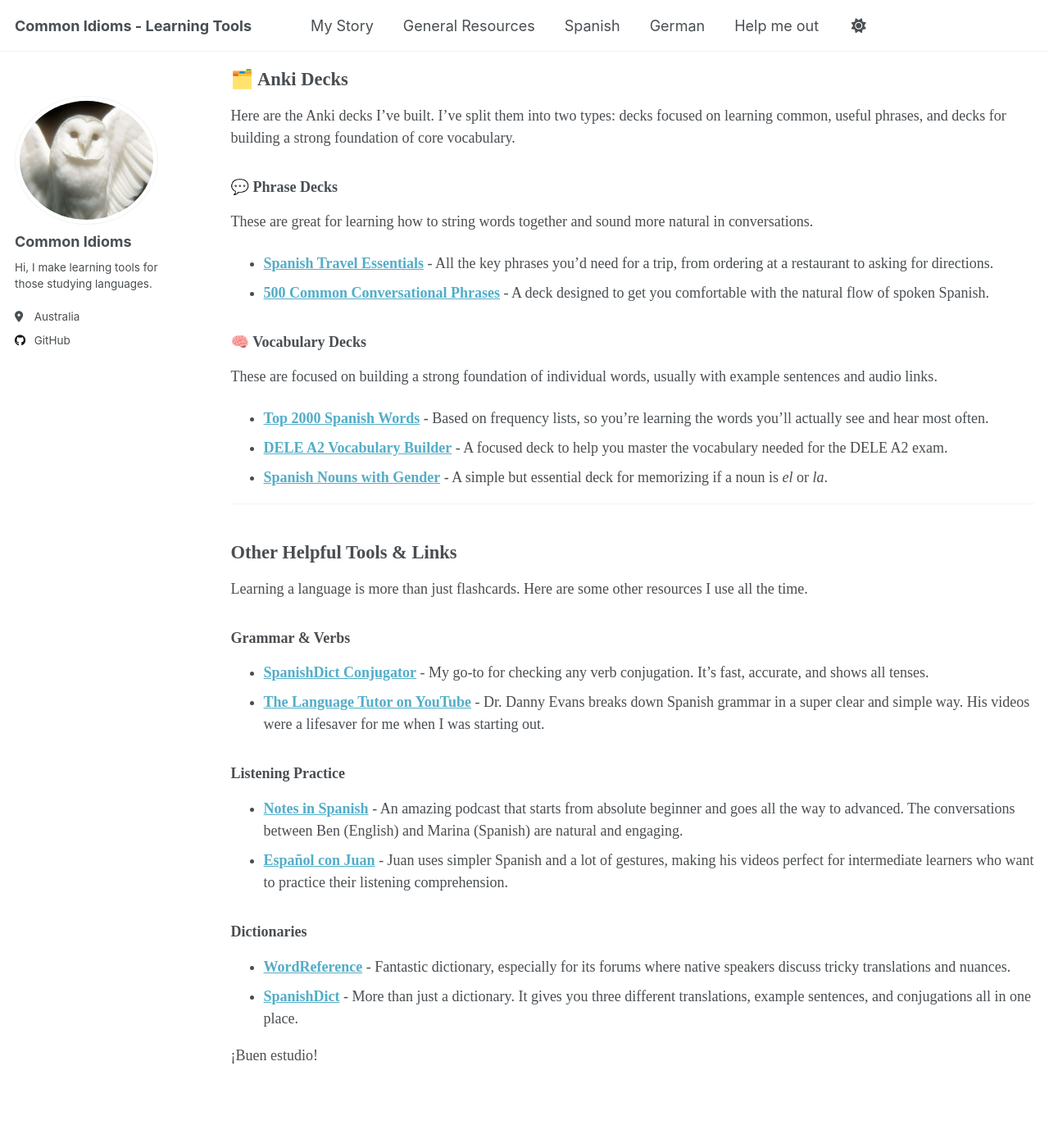
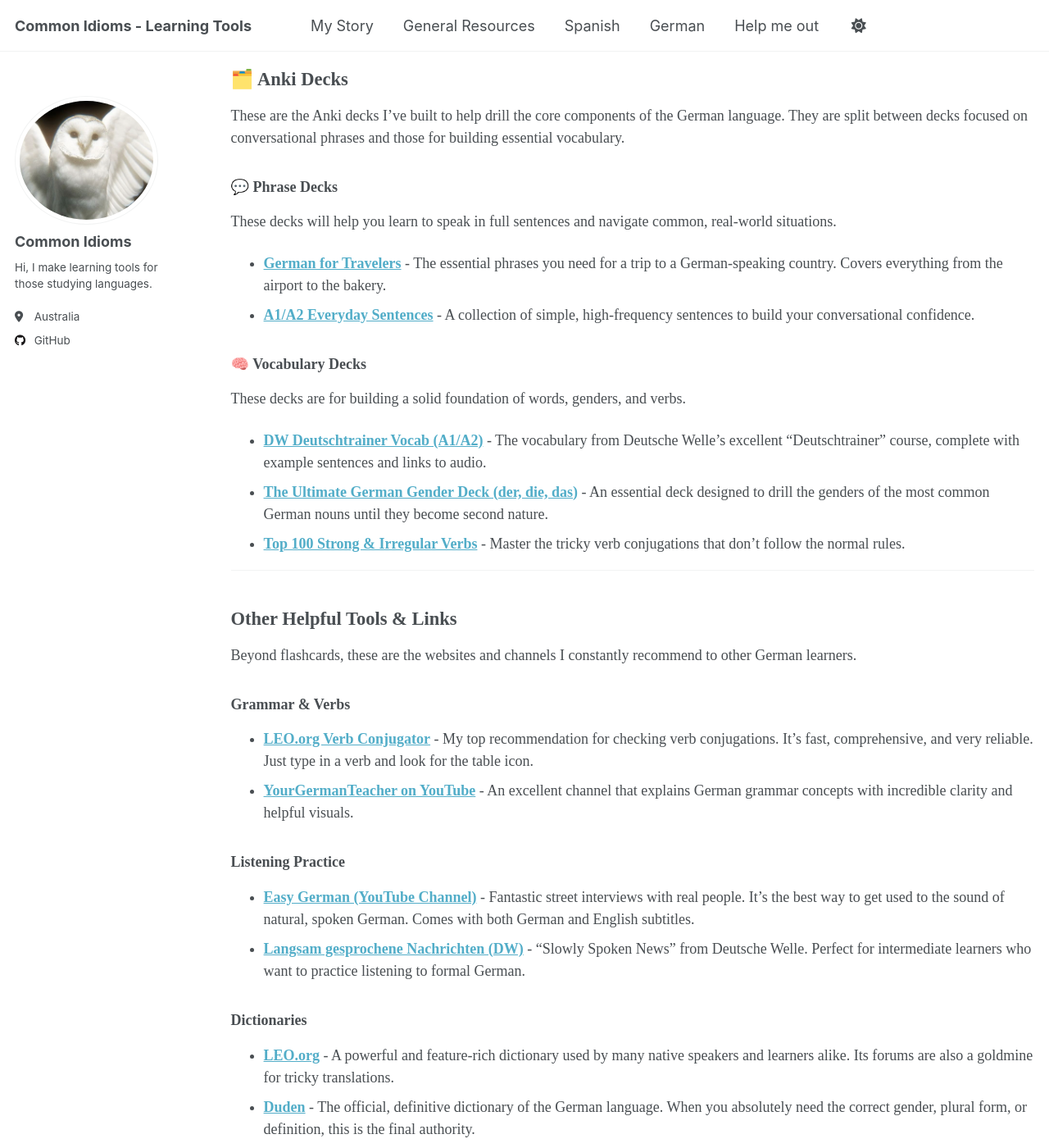
Before and after one commit to common-idioms/common-idioms.github.io, a Jekyll site: the page built from _pages/german.md, in a window 1280 px wide and 1400 px high, scrolled down 284 px. Shown: the whole window at 82% size. Built offline with Jekyll 4.4.1, drawn with Linux system fonts in a browser that asks for light colours; some web fonts are replaced; a script that is not in the unit is left out; some of the changed text lies outside the part shown.

Commit message:
Update german.md

```diff
--- a/_pages/german.md
+++ b/_pages/german.md
@@ -8,52 +8,52 @@ redirect_from:
 ---
 
 {% include base_path %}
-# Spanish Resources 🇪🇸
+# German Resources 🇩🇪
 
-Hey everyone, here's everything I've put together for Spanish. This page has the Anki decks I've created, plus a list of other tools and websites I've found genuinely useful in my own studies.
+Willkommen! Here is my collection of resources for learning German. German grammar can be a challenge, so I've focused on creating and finding tools that tackle the tough parts—like noun genders and verb conjugations—in a clear way.
 
-I hope this helps you on your path to fluency!
+I hope these help make your learning journey a bit smoother.
 
 ***
 
 ## 🗂️ Anki Decks
 
-Here are the Anki decks I've built. I've split them into two types: decks focused on learning common, useful phrases, and decks for building a strong foundation of core vocabulary.
+These are the Anki decks I've built to help drill the core components of the German language. They are split between decks focused on conversational phrases and those for building essential vocabulary.
 
 ### 💬 Phrase Decks
 
-These are great for learning how to string words together and sound more natural in conversations.
+These decks will help you learn to speak in full sentences and navigate common, real-world situations.
 
-*   **[Spanish Travel Essentials](link-to-spanish-travel-deck.apkg)** - All the key phrases you'd need for a trip, from ordering at a restaurant to asking for directions.
-*   **[500 Common Conversational Phrases](link-to-spanish-phrases-deck.apkg)** - A deck designed to get you comfortable with the natural flow of spoken Spanish.
+*   **[German for Travelers](link-to-german-travel-deck.apkg)** - The essential phrases you need for a trip to a German-speaking country. Covers everything from the airport to the bakery.
+*   **[A1/A2 Everyday Sentences](link-to-german-phrases-deck.apkg)** - A collection of simple, high-frequency sentences to build your conversational confidence.
 
 ### 🧠 Vocabulary Decks
 
-These are focused on building a strong foundation of individual words, usually with example sentences and audio links.
+These decks are for building a solid foundation of words, genders, and verbs.
 
-*   **[Top 2000 Spanish Words](link-to-top-2000-deck.apkg)** - Based on frequency lists, so you're learning the words you'll actually see and hear most often.
-*   **[DELE A2 Vocabulary Builder](link-to-dele-a2-deck.apkg)** - A focused deck to help you master the vocabulary needed for the DELE A2 exam.
-*   **[Spanish Nouns with Gender](link-to-spanish-nouns-deck.apkg)** - A simple but essential deck for memorizing if a noun is *el* or *la*.
+*   **[DW Deutschtrainer Vocab (A1/A2)](link-to-dw-trainer-deck.apkg)** - The vocabulary from Deutsche Welle's excellent "Deutschtrainer" course, complete with example sentences and links to audio.
+*   **[The Ultimate German Gender Deck (der, die, das)](link-to-german-gender-deck.apkg)** - An essential deck designed to drill the genders of the most common German nouns until they become second nature.
+*   **[Top 100 Strong & Irregular Verbs](link-to-german-verbs-deck.apkg)** - Master the tricky verb conjugations that don't follow the normal rules.
 
 ***
 
 ## Other Helpful Tools & Links
 
-Learning a language is more than just flashcards. Here are some other resources I use all the time.
+Beyond flashcards, these are the websites and channels I constantly recommend to other German learners.
 
 ### Grammar & Verbs
 
-*   **[SpanishDict Conjugator](https://www.spanishdict.com/conjugation)** - My go-to for checking any verb conjugation. It's fast, accurate, and shows all tenses.
-*   **[The Language Tutor on YouTube](https://www.youtube.com/playlist?list=PLf8XN5kNFkhd2_58Z2aV3wG_d33S23y2s)** - Dr. Danny Evans breaks down Spanish grammar in a super clear and simple way. His videos were a lifesaver for me when I was starting out.
+*   **[LEO.org Verb Conjugator](https://dict.leo.org/)** - My top recommendation for checking verb conjugations. It's fast, comprehensive, and very reliable. Just type in a verb and look for the table icon.
+*   **[YourGermanTeacher on YouTube](https://www.youtube.com/c/YourGermanTeacher)** - An excellent channel that explains German grammar concepts with incredible clarity and helpful visuals.
 
 ### Listening Practice
 
-*   **[Notes in Spanish](https://www.notesinspanish.com/)** - An amazing podcast that starts from absolute beginner and goes all the way to advanced. The conversations between Ben (English) and Marina (Spanish) are natural and engaging.
-*   **[Español con Juan](https://www.youtube.com/c/espanolconjuan)** - Juan uses simpler Spanish and a lot of gestures, making his videos perfect for intermediate learners who want to practice their listening comprehension.
+*   **[Easy German (YouTube Channel)](https://www.youtube.com/c/EasyGerman)** - Fantastic street interviews with real people. It's the best way to get used to the sound of natural, spoken German. Comes with both German and English subtitles.
+*   **[Langsam gesprochene Nachrichten (DW)](https://learngerman.dw.com/de/langsam-gesprochene-nachrichten/s-60043323)** - "Slowly Spoken News" from Deutsche Welle. Perfect for intermediate learners who want to practice listening to formal German.
 
 ### Dictionaries
 
-*   **[WordReference](https://www.wordreference.com/es/)** - Fantastic dictionary, especially for its forums where native speakers discuss tricky translations and nuances.
-*   **[SpanishDict](https://www.spanishdict.com/)** - More than just a dictionary. It gives you three different translations, example sentences, and conjugations all in one place.
+*   **[LEO.org](https://dict.leo.org/)** - A powerful and feature-rich dictionary used by many native speakers and learners alike. Its forums are also a goldmine for tricky translations.
+*   **[Duden](https://www.duden.de/)** - The official, definitive dictionary of the German language. When you absolutely need the correct gender, plural form, or definition, this is the final authority.
 
-¡Buen estudio!
+Viel Erfolg und viel Spaß! (Good luck and have fun!)
```
